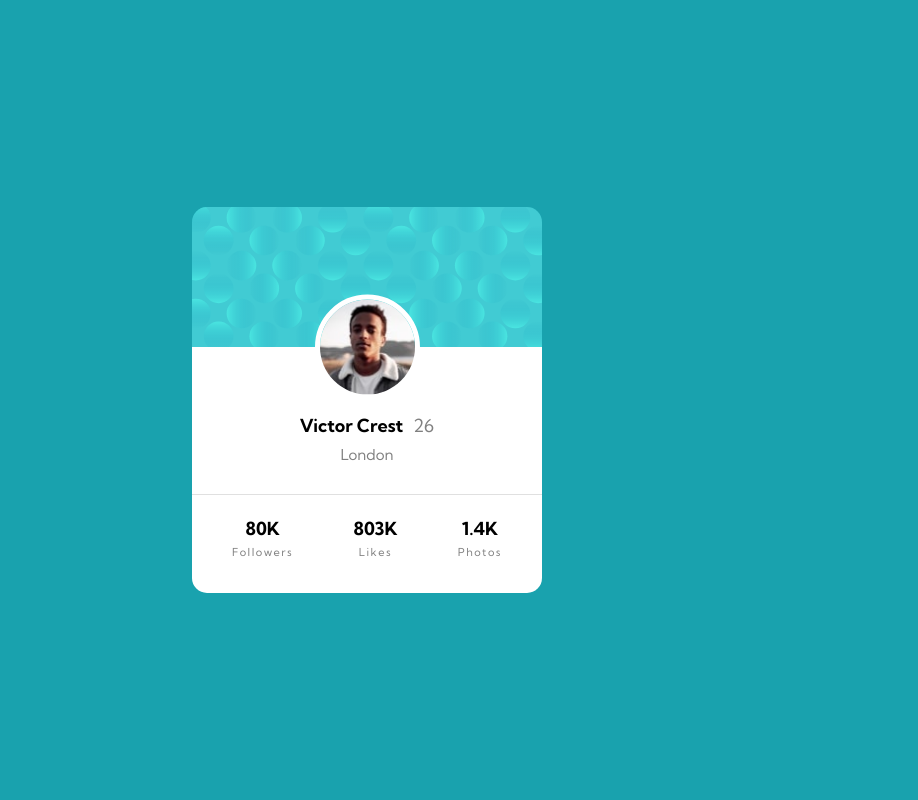
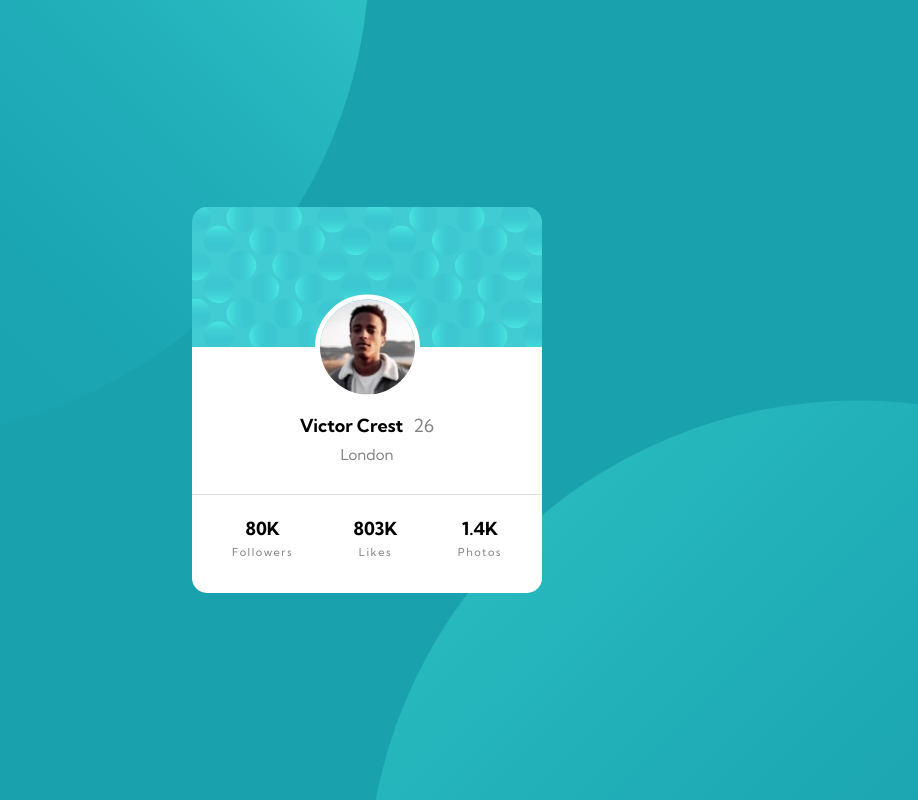
Before and after one commit to Jorgus1710/FEM-Profile-Card-Component, a plain HTML site: page index.html in a window 1280 px wide. Shown: the whole page, without its empty margins (273-1191 px from the left). Drawn offline with Linux system fonts and the light colour scheme; the site is published under a folder, as on GitHub Pages, so addresses that start at the root find nothing.

Commit message:
Update style.css

```diff
--- a/style.css
+++ b/style.css
@@ -32,8 +32,8 @@ main {
     background-size: 57em, 38.8em; */
 
 
-    background-image: url("/images/bg-pattern-top.svg"),
-        url("/images/bg-pattern-bottom.svg");
+    background-image: url("images/bg-pattern-top.svg"),
+        url("images/bg-pattern-bottom.svg");
 
     background-position:
             bottom 45vh right 40vw,
@@ -164,8 +164,8 @@ main {
     background-size: 55.5em, 71em; */
 
 
-    background-image: url("/images/bg-pattern-top.svg"),
-    url("/images/bg-pattern-bottom.svg");
+    background-image: url("images/bg-pattern-top.svg"),
+    url("images/bg-pattern-bottom.svg");
 
     background-position:
         bottom 45vh right 49.8vw,
```
